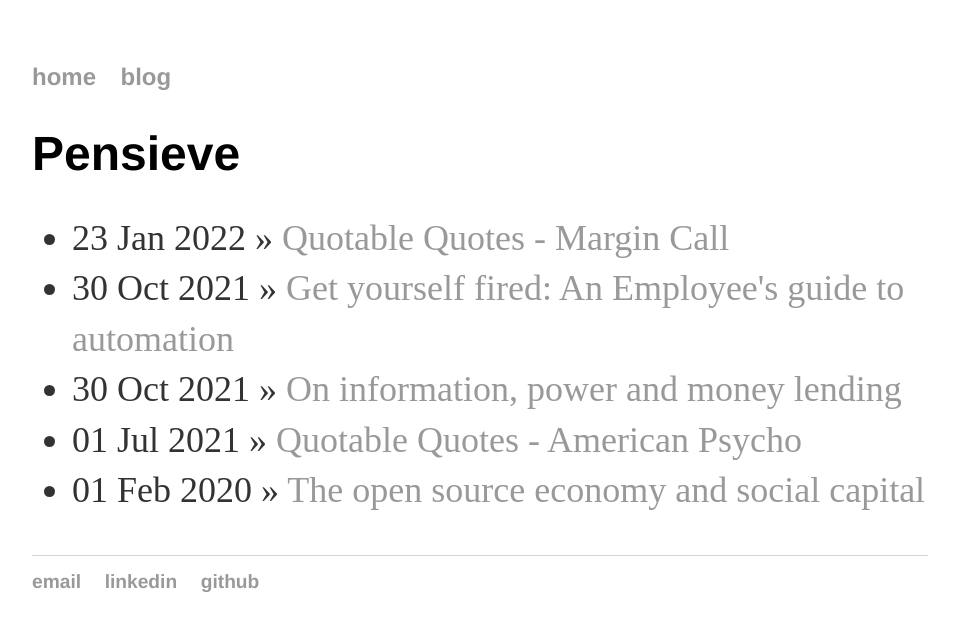
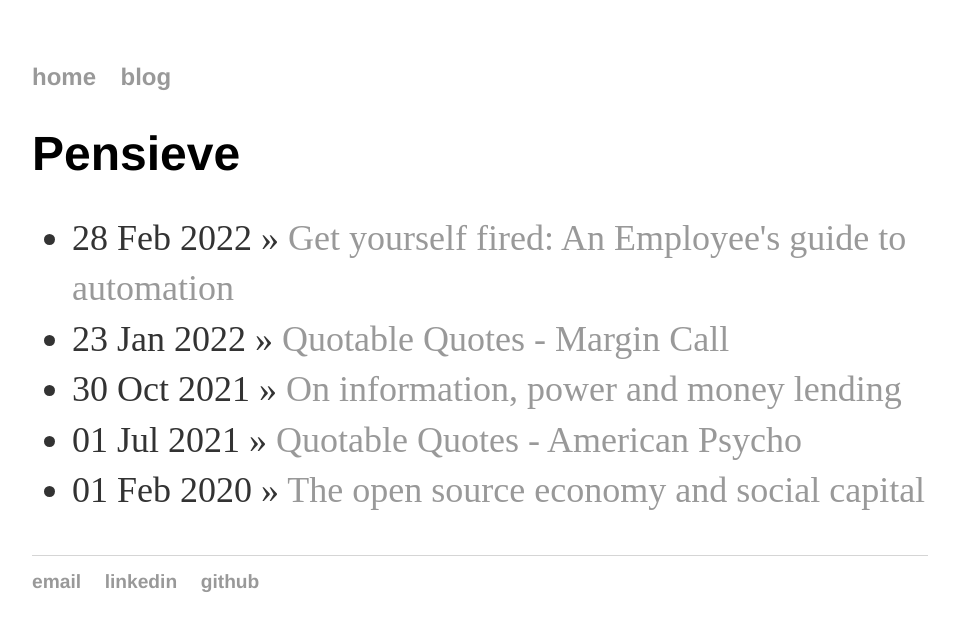
Before and after one commit to dhruvnigam93/dhruvnigam93.github.io, a Jekyll site: the page built from blog/index.html, in a window 1280 px wide. Shown: the top 631 px of the page, without its empty margins (160-1119 px from the left). Built offline with Jekyll 4.4.1, drawn with Linux system fonts in a browser that asks for light colours.

Commit message:
Update 2022-02-28-get-yourself-fired.md

```diff
--- a/_posts/2022-02-28-get-yourself-fired.md
+++ b/_posts/2022-02-28-get-yourself-fired.md
@@ -1,7 +1,7 @@
 ---
 layout: post
 title: "Get yourself fired: An Employee's guide to automation"
-date: 2021-10-30
+date: 2022-02-28
 ---
 
 Information workers(people who get paid to sit in front of computers all day) start with information as raw material. They get information through emails, interactions with other people, or through other digital information sources. The output they generate is, in a majority of the cases, one or more of the below
```
